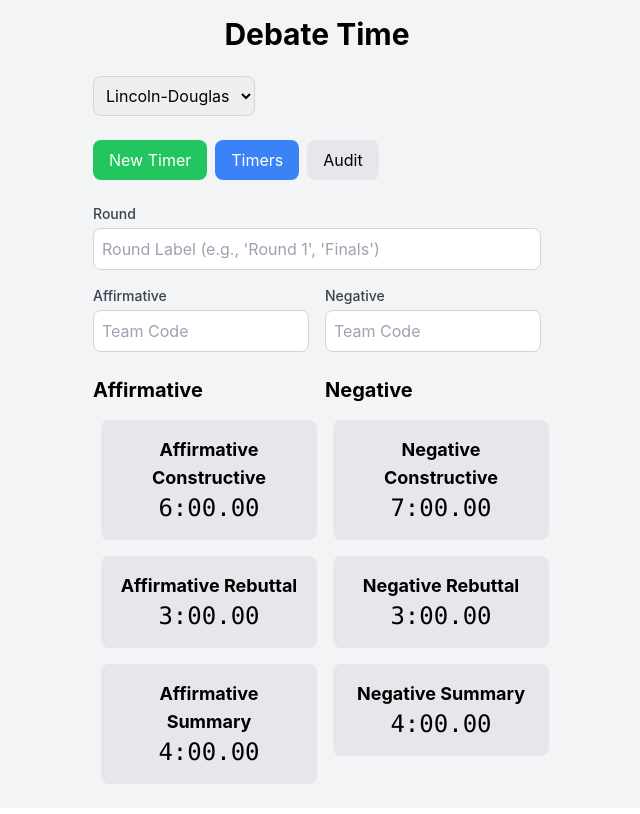
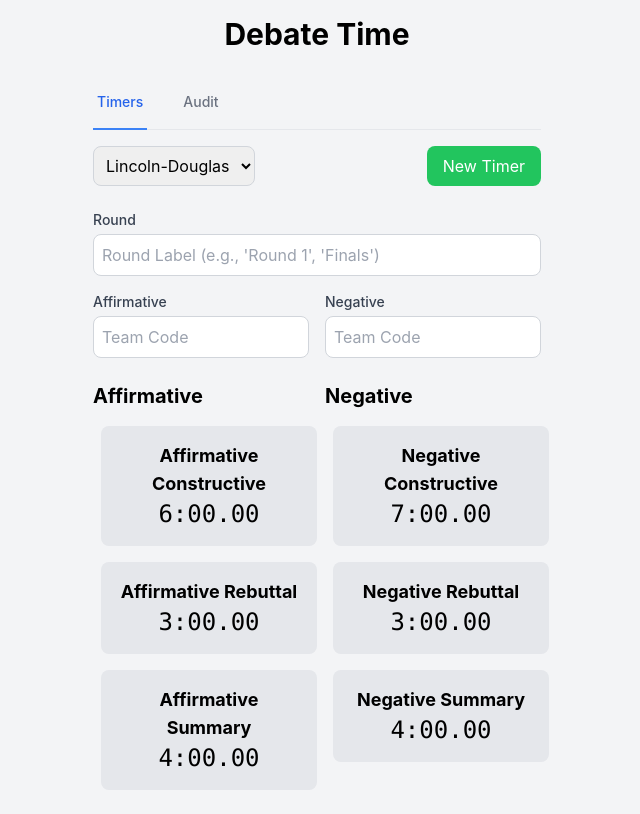
Before and after one commit to oculus42/debate-time, a React (Vite) app: page / in a window 1280 px wide. Shown: the whole page, without its empty margins (323-963 px from the left). Built offline with nearby package versions, Linux system fonts and the light colour scheme.

Commit message:
feat: Tabbed interface

```diff
--- a/src/App.tsx
+++ b/src/App.tsx
@@ -117,6 +117,32 @@ function App() {
       <div className="max-w-md mx-auto">
         <h1 className="text-3xl font-bold text-center mb-6">Debate Time</h1>
 
+        <div className="border-b border-gray-200 mb-4">
+          <nav className="-mb-px flex space-x-8">
+            <button
+              className={`py-4 px-1 border-b-2 font-medium text-sm ${
+                viewMode === 'timers'
+                  ? 'border-blue-500 text-blue-600'
+                  : 'border-transparent text-gray-500 hover:text-gray-700 hover:border-gray-300'
+              }`}
+              onClick={() => setViewMode('timers')}
+            >
+              Timers
+            </button>
+            <button
+              className={`py-4 px-1 border-b-2 font-medium text-sm ${
+                viewMode === 'audit'
+                  ? 'border-blue-500 text-blue-600'
+                  : 'border-transparent text-gray-500 hover:text-gray-700 hover:border-gray-300'
+              }`}
+              onClick={() => setViewMode('audit')}
+            >
+              Audit
+            </button>
+          </nav>
+        </div>
+
+        <div className={`${viewMode === 'timers' ? 'block' : 'hidden'}`}>
           <div className="mb-6 flex justify-between items-center">
             <select
               className="p-2 rounded-lg border border-gray-300"
@@ -132,37 +158,13 @@ function App() {
                 </option>
               ))}
             </select>
-        </div>
 
-        <div className="mb-6 flex justify-between items-center">
-          <div className="flex space-x-2">
             <button
               className="px-4 py-2 rounded-lg bg-green-500 text-white hover:bg-green-600"
               onClick={handleNewTimer}
             >
               New Timer
             </button>
-            <button
-              className={`px-4 py-2 rounded-lg ${
-                viewMode === 'timers'
-                  ? 'bg-blue-500 text-white'
-                  : 'bg-gray-200 hover:bg-gray-300'
-              }`}
-              onClick={() => setViewMode('timers')}
-            >
-              Timers
-            </button>
-            <button
-              className={`px-4 py-2 rounded-lg ${
-                viewMode === 'audit'
-                  ? 'bg-blue-500 text-white'
-                  : 'bg-gray-200 hover:bg-gray-300'
-              }`}
-              onClick={() => setViewMode('audit')}
-            >
-              Audit
-            </button>
-          </div>
           </div>
 
           <div className="mb-6 space-y-4">
@@ -200,7 +202,6 @@ function App() {
             </div>
           </div>
 
-        <div className={`${viewMode === 'timers' ? 'block' : 'hidden'}`}>
           <div className="grid grid-cols-2 gap-4">
             <div>
               <h2 className="text-xl font-bold mb-2">Affirmative</h2>
```
Lines whose indentation alone changed are shown as unchanged.
